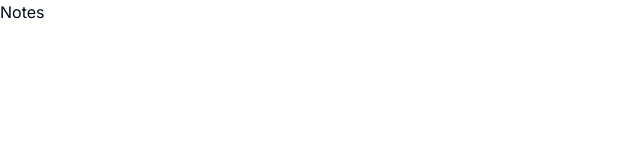
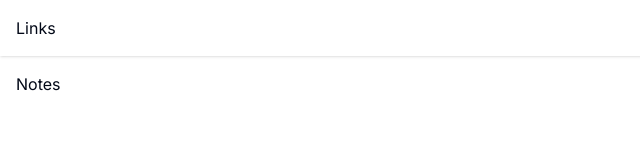
Before and after one commit to hebahiari/ai-notes, a Next.js app: page /notes in a window 1280 px wide. Shown: the top 162 px of the page, without its empty margins (0-640 px from the left). Built offline with nearby package versions, Linux system fonts and the light colour scheme.

Commit message:
navbar created

```diff
--- /dev/null
+++ b/src/app/notes/NavBar.tsx
@@ -0,0 +1,13 @@
+import React from "react";
+
+const NavBar = () => {
+  return (
+    <div className="p-4 shadow">
+      <div className="flex max-w-7xl flex-wrap items-center justify-between gap-3">
+        Links
+      </div>
+    </div>
+  );
+};
+
+export default NavBar;
--- /dev/null
+++ b/src/app/notes/layout.tsx
@@ -0,0 +1,13 @@
+import React from "react";
+import NavBar from "./NavBar";
+
+const Layout = ({ children }: { children: React.ReactNode }) => {
+  return (
+    <>
+      <NavBar />
+      <main className="m-auto max-w-7xl p-4">{children}</main>
+    </>
+  );
+};
+
+export default Layout;
```
